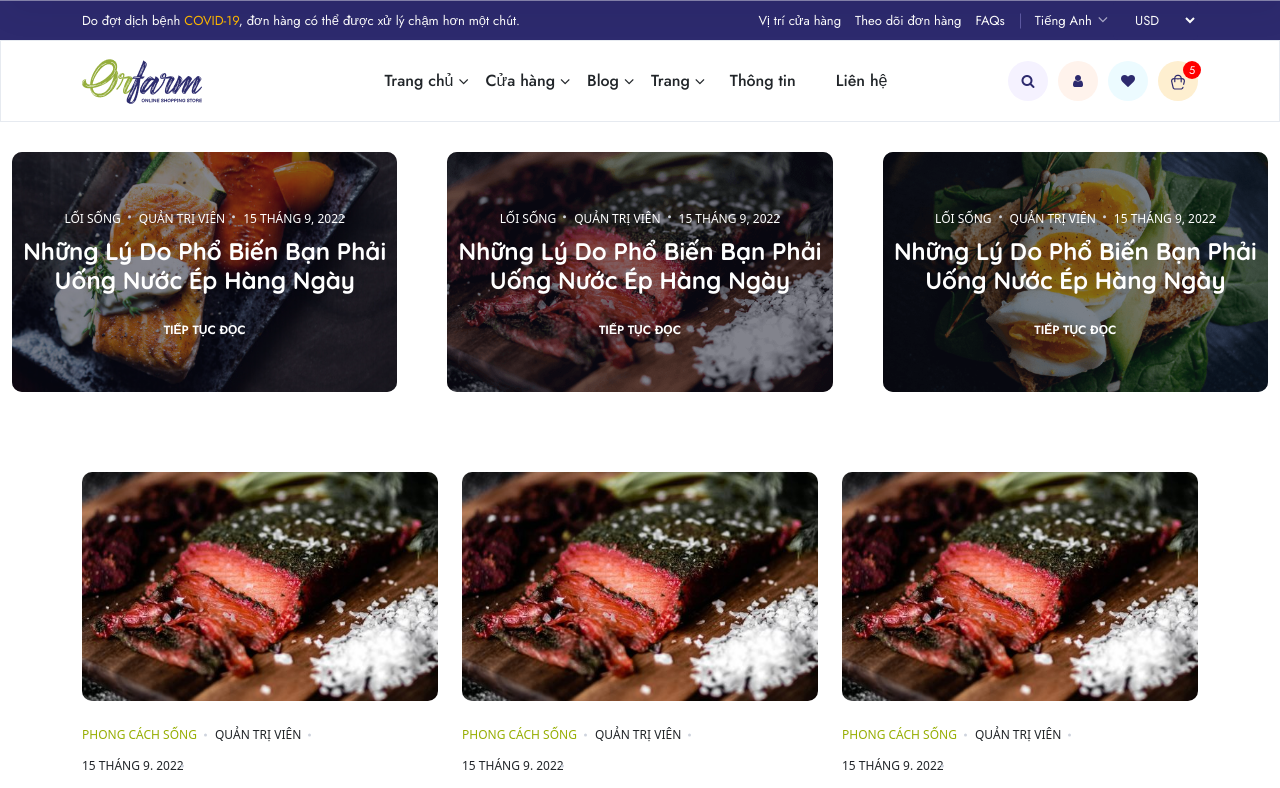
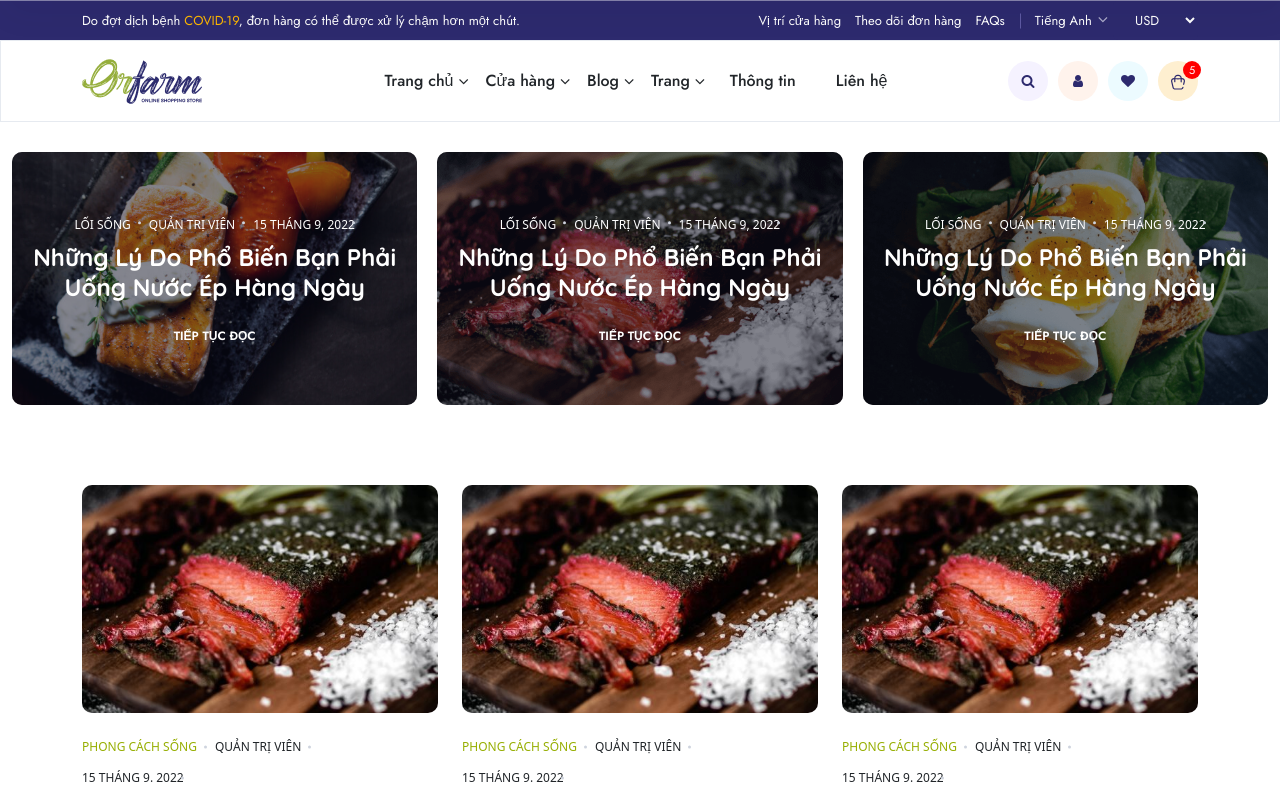
Before and after one commit to Ducvovan01/orfarm_clone, a JavaScript app in the folder orfarm/: page /blog in a window 1280 px wide. Shown: the top 788 px of the page. Built offline with nearby package versions, Linux system fonts and the light colour scheme.

Commit message:
fix_blog_detail

```diff
--- a/orfarm/src/components/BlogSlider.vue
+++ b/orfarm/src/components/BlogSlider.vue
@@ -8,7 +8,16 @@ import { Swiper, SwiperSlide } from "swiper/vue";
 <template>
    <section class="blog-area pt-30">
        <div class="container-fluid tpblog_slider">
-           <swiper :modules="[Virtual]" :slides-per-view="3" :space-between="50" virtual>
+           <swiper :modules="[Virtual]" :breakpoints="{
+            640: {
+                slidesPerView: 1,
+                spaceBetween: 10,
+              },
+            768: {
+              slidesPerView: 3,
+              spaceBetween: 20
+            }
+          }" virtual>
                <swiper-slide>
                    <div class="tpblog__single p-relative">
                        <div class="tpblog__single-img">
@@ -188,4 +197,12 @@ import { Swiper, SwiperSlide } from "swiper/vue";
 .swiper-wrapper {
     display:flex;
 }
+/* Responsive */
+@media (max-width: 767.98px) {
+    .tpblog__single-title a{
+        font-size: 16px;
+        margin-bottom: 8px;
+    }
+}
+
 </style>
--- a/orfarm/src/views/BlogDetails.vue
+++ b/orfarm/src/views/BlogDetails.vue
@@ -26,7 +26,7 @@ const form = reactive({
             <div class="col-xl-10 col-lg-12 mx-auto">
                 <div class="tp-blog-details__wrapper">
                     <div class="tp-blog-details__content">
-                        <div class="tpblog__entry-wap mb-5">
+                        <div class="tpblog__entry-wap" style="margin-bottom:5px;">
                             <span class="cat-links"><a href="shop-details.html">Phong cách sống</a></span>
                             <span class="author-by"><a href="#">Quản trị viên</a></span>
                             <span class="post-data"><a href="#">15 THÁNG 9, 2022</a></span>
@@ -506,4 +506,36 @@ const form = reactive({
 .tp-blog-details__author-text .author-btn:hover {
     background-color: var(--tp-heading-secondary);
 }
+@media (max-width: 767px) {
+    .tp-blog-details__wrapper {
+        padding: 35px 15px 30px 15px;
+        margin-top: 0;
+    }
+    .tp-blog-details__title {
+        font-size: 18px;
+    }
+    .tp-blog-details__content p {
+        font-size: 16px;
+    }
+    .tp-blog-details__quation {
+        font-size: 17px;
+    }
+    .tagcloud a {
+        padding: 4px 15px;
+    }
+    .postbox__social-tag {
+        text-align: start;
+    }
+    .tp-blog-details__author {
+        flex-wrap: wrap;
+        padding: 40px 15px 40px 15px;
+    }
+    .tp-blog-details__author-img {
+        margin-right: 0;
+        margin-bottom: 20px;
+    }
+    .postbox__comment-box {
+        padding-left: 0;
+    }
+}
 </style>
```
